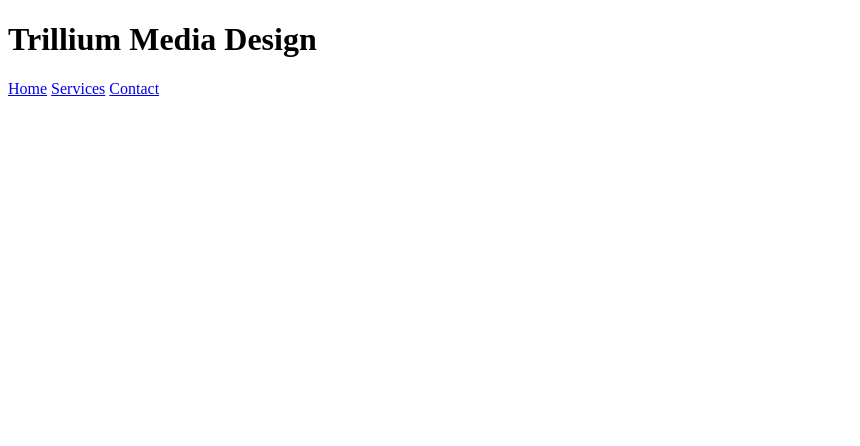
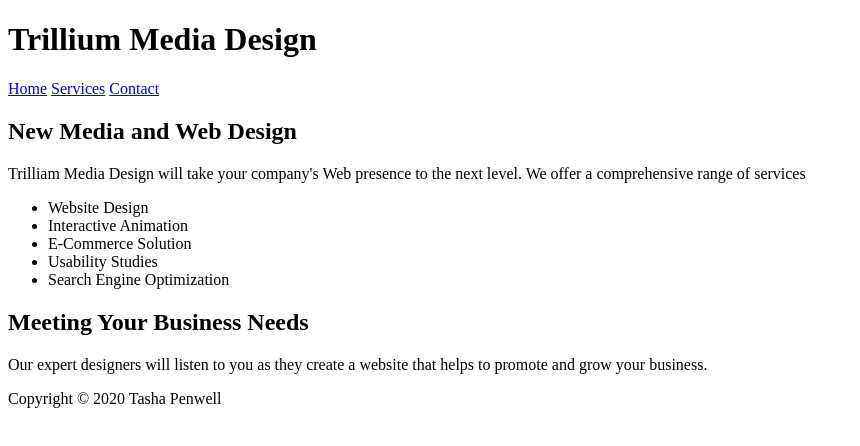
Before and after one commit to TashaPenwellWSCC/Chapter3HOP, a plain HTML site: page embedded.html in a window 1280 px wide. Shown: the whole page, without its empty margins (0-860 px from the left). Drawn offline with Linux system fonts and the light colour scheme.

Commit message:
updated embedded.html

```diff
--- a/embedded.html
+++ b/embedded.html
@@ -15,5 +15,25 @@
         <a href = "#">Contact</a>
     </nav>
 
+    <h2>New Media and Web Design</h2>
+
+    <p>Trilliam Media Design will take your company's Web presence to the next level.  We offer a comprehensive range of services </p>
+
+    <ul>
+        <li>Website Design</li>
+        <li>Interactive Animation</li>
+        <li>E-Commerce Solution</li>
+        <li>Usability Studies</li>
+        <li>Search Engine Optimization</li>
+    </ul>
+
+    <h2>Meeting Your Business Needs</h2>
+
+    <p>Our expert designers will listen to you as they create a website that helps to promote and grow your business.</p>
+
+
+    <footer>
+        Copyright &copy; 2020 Tasha Penwell
+    </footer>
 </body>
 </html>
```
